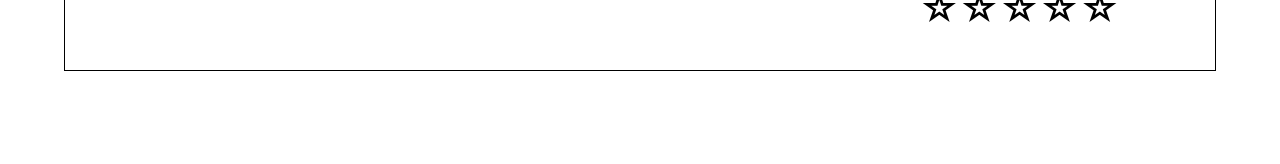
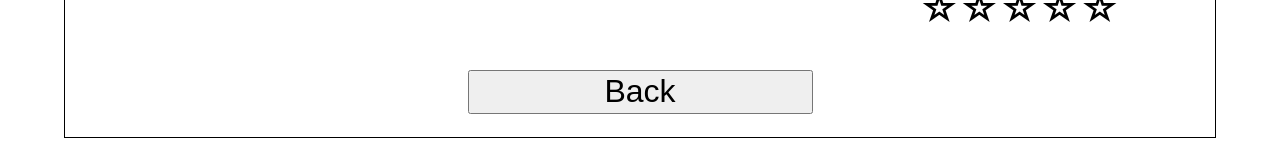
Before and after one commit to ddlanf/Last-minutes-eats-client, a React (Create React App) app: page /view-recipe/1 in a window 1280 px wide. Shown: the part 1126-1290 px from the top of the page. Built offline with nearby package versions, Linux system fonts and the light colour scheme.

Commit message:
back buttons added

```diff
--- a/public/now.json
+++ b/public/now.json
@@ -1,7 +1,6 @@
 {
-    "version": 1,
+    "version": 2,
     "name": "last-minute-eats",
-    "alias": "last-minute-eats",
     "routes": [
         { "handle": "filesystem" },
         { "src": "/.*", "dest": "/index.html" }
--- a/src/components/App/App.js
+++ b/src/components/App/App.js
@@ -49,11 +49,6 @@ function App() {
               component={MakeRecipe}
             />
             <Route
-              exact
-              path={'/'}
-              component={MakeRecipe}
-            />
-            <Route
               component={NotFoundPage}
             />
           </Switch>
--- a/src/components/LandingPage/LandingPage.js
+++ b/src/components/LandingPage/LandingPage.js
@@ -1,4 +1,5 @@
 import React, { Component } from 'react'
+import { Link } from 'react-router-dom'
 import './LandingPage.css'
 
 export default class LandingPage extends Component {
@@ -7,7 +8,7 @@ export default class LandingPage extends Component {
         return (
             <>
                 <section className="landing-page-hero">
-                    Hero
+                    <Link to="/view-all-recipes">Click Here to get started</Link>
                 </section>
 
                 <section className="landing-page-heading first">
--- a/src/components/MakeRecipe/MakeRecipe.js
+++ b/src/components/MakeRecipe/MakeRecipe.js
@@ -2,6 +2,11 @@ import React, { Component } from 'react'
 import './MakeRecipe.css'
 
 export default class MakeRecipe extends Component {
+
+    goBack = () =>{
+        this.props.history.push(`/view-all-recipes`)
+    }
+
     render() {
         return (
             <>
@@ -29,6 +34,11 @@ export default class MakeRecipe extends Component {
                                 </div>
                         </div>
                         <button className="make-recipe-submit">Submit</button>
+                        <button
+                            onClick={this.goBack}
+                            className="edit-recipe-submit"
+                            >Back
+                        </button>
                     </form>
                 </section>
             </>
--- a/src/components/ViewAllRecipes/ViewAllRecipes.css
+++ b/src/components/ViewAllRecipes/ViewAllRecipes.css
@@ -75,7 +75,7 @@
     padding-top: 1%;
     padding-bottom: 1%;
     display: flex;
-    justify-content: end;
+    justify-content: flex-start;
     align-items: flex-start;
     text-align: center;
 }
--- a/src/components/ViewAllRecipes/ViewAllRecipes.js
+++ b/src/components/ViewAllRecipes/ViewAllRecipes.js
@@ -50,7 +50,7 @@ export default class ViewAllRecipes extends Component {
     }
 
     render() {
-        console.log(recipes)
+
         return (
             <>
                <section className="view-all-recipes-logo">
--- a/src/components/ViewRecipe/ViewRecipe.css
+++ b/src/components/ViewRecipe/ViewRecipe.css
@@ -93,6 +93,14 @@ a.view-recipe-edit{
     margin-top: 6%;
 }
 
+.view-recipe-back{
+    margin-left: auto;
+    margin-right: auto;
+    width: 100%;
+    height: 10vw;
+    font-size: 4vw;
+}
+
 @media screen and (min-width: 1000px) {
 
     .view-recipe-image{
@@ -168,6 +176,14 @@ a.view-recipe-edit{
         font-size: 3vw;
     }
 
+    .view-recipe-back{
+        margin-left: auto;
+        margin-right: auto;
+        width: 30%;
+        height: 3.5vw;
+        margin-bottom: 2%;
+        font-size: 2.5vw;
+    }
 }
 
 @media screen and (min-width: 1500px) {
--- a/src/components/ViewRecipe/ViewRecipe.js
+++ b/src/components/ViewRecipe/ViewRecipe.js
@@ -4,10 +4,6 @@ import recipes from '../dummyData'
 import './ViewRecipe.css'
 
 class ViewRecipe extends Component {
-
-
-
-
 
     makeStars(numberOfStars){
         const stars = []
@@ -32,6 +28,10 @@ class ViewRecipe extends Component {
         return steps.map((step, index)=>{
             return <li key={index}>{step}</li>
         })
+    }
+
+    goBack = () =>{
+        this.props.history.push(`/view-all-recipes`)
     }
 
     render() {
@@ -86,6 +86,12 @@ class ViewRecipe extends Component {
                             <span className="view-recipe-stars">☆☆☆☆☆</span>
                         </p>
                     </div>
+                    <button
+                        className="view-recipe-back"
+                        onClick={this.goBack}
+                        >
+                        Back
+                    </button>
                 </section>
             </>
         )
```
Also changed, not shown: src/components/setupTests.js (renamed from src/setupTests.js), 1 other file (tests, documents, lock files or other folders).
